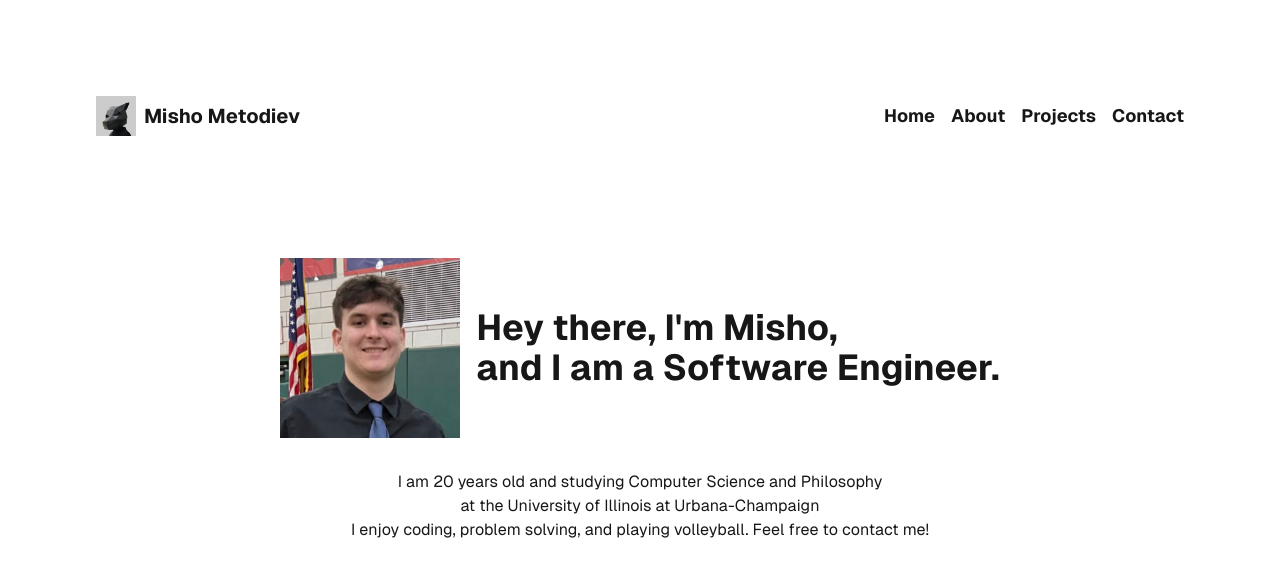
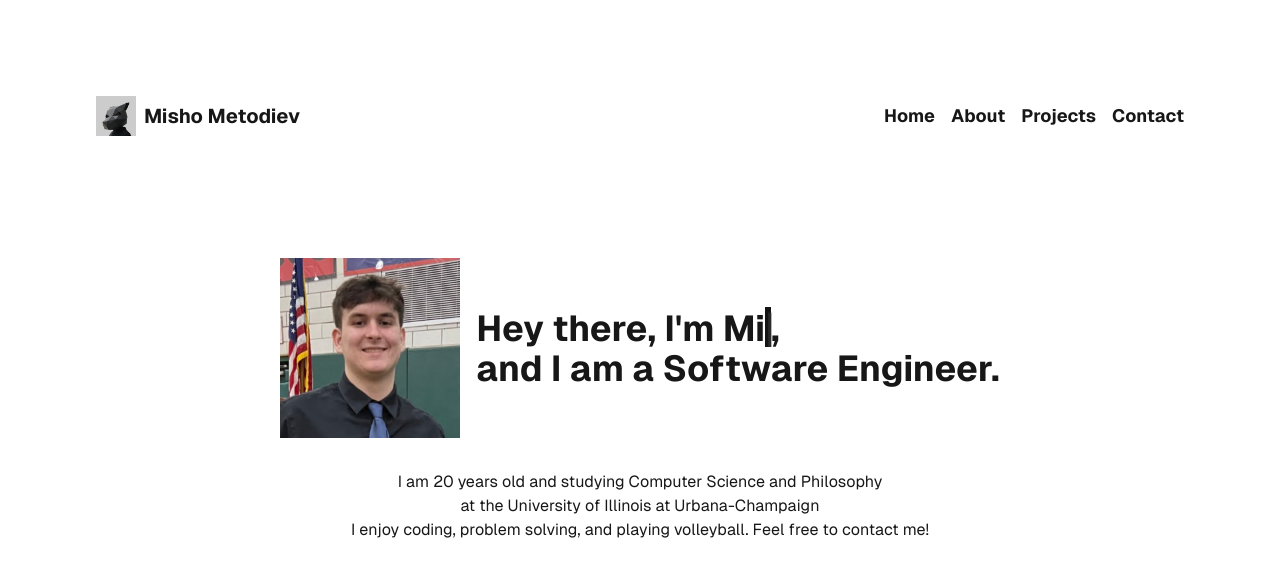
Before and after one commit to Z1pPMystiC/Z1pPMystiC.github.io, a Next.js app: page / in a window 1280 px wide. Shown: the top 576 px of the page. Built offline with nearby package versions, Linux system fonts and the light colour scheme.

Commit message:
feat: Added typing animation to home page

```diff
--- a/app/page.tsx
+++ b/app/page.tsx
@@ -1,6 +1,6 @@
 "use client";
 
-import React, { useState, useEffect } from 'react';
+import React, { useState, useEffect, useRef } from 'react';
 import Image from "next/image";
 
 const calculateAge = (birthDate: string) => {
@@ -12,6 +12,84 @@ const calculateAge = (birthDate: string) => {
     age--;
   }
   return age;
+};
+
+const Header: React.FC = () => {
+  const initialText = "Michail";
+  const finalText = "Misho";
+  const [typedText, setTypedText] = useState(initialText);
+  const typingSpeed = 400; // Typing speed
+  const backspacingSpeed = 200; // Backspacing speed
+  const beginningDelay = 3000;
+
+  const indexRef = useRef(initialText.length);
+  const isBackspacingRef = useRef(true);
+  const timeoutRef = useRef<NodeJS.Timeout | null>(null);
+
+  useEffect(() => {
+    const typeOutText = () => {
+      if (isBackspacingRef.current) {
+        if (indexRef.current > 0) {
+          setTypedText((prev) => prev.slice(0, -1));
+          indexRef.current--;
+          timeoutRef.current = setTimeout(typeOutText, backspacingSpeed);
+        } else {
+          isBackspacingRef.current = false;
+          indexRef.current = 0;
+          timeoutRef.current = setTimeout(typeOutText, typingSpeed); // Start typing after backspacing
+        }
+      } else {
+        if (indexRef.current < finalText.length) {
+          setTypedText((prev) => finalText.slice(0, indexRef.current));
+          indexRef.current++;
+          timeoutRef.current = setTimeout(typeOutText, typingSpeed);
+        } else {
+          clearTimeout(timeoutRef.current!); // Clear timeout if done
+          return; // Stop execution if complete
+        }
+      }
+    };
+
+    const startTyping = () => {
+      timeoutRef.current = setTimeout(() => {
+        typeOutText();
+      }, beginningDelay);
+    };
+
+    startTyping();
+
+    return () => {
+      // Cleanup on unmount
+      clearTimeout(timeoutRef.current!);
+    };
+  }, [initialText, finalText, beginningDelay, typingSpeed, backspacingSpeed]);
+
+  const cursorStyle: React.CSSProperties = {
+    display: 'inline-block',
+    width: '6px',
+    backgroundColor: 'black',
+    animation: 'blink 0.7s infinite',
+    fontSize: '40px',
+    fontWeight: 'normal',
+  };
+
+  return (
+    <div className="header-text">
+      <h1 className="text-left text-4xl font-bold">
+        Hey there, I&apos;m {typedText}
+        <span style={cursorStyle}>|</span>,<br />
+        and I am a Software Engineer.
+      </h1>
+
+      <style>{`
+        @keyframes blink {
+          0% { opacity: 1; }
+          50% { opacity: 0; }
+          100% { opacity: 1; }
+        }
+      `}</style>
+    </div>
+  );
 };
 
 const PersonalInfo = () => {
@@ -76,12 +154,7 @@ export default function Home() {
               height={180}
               priority
             />
-            <div className="header-text">
-              <h1 className="text-left text-4xl font-bold">
-                Hey there, I&apos;m Misho,<br />
-                and I am a Software Engineer.
-              </h1>
-            </div>
+            <Header />
           </div>
 
           <PersonalInfo />
```
